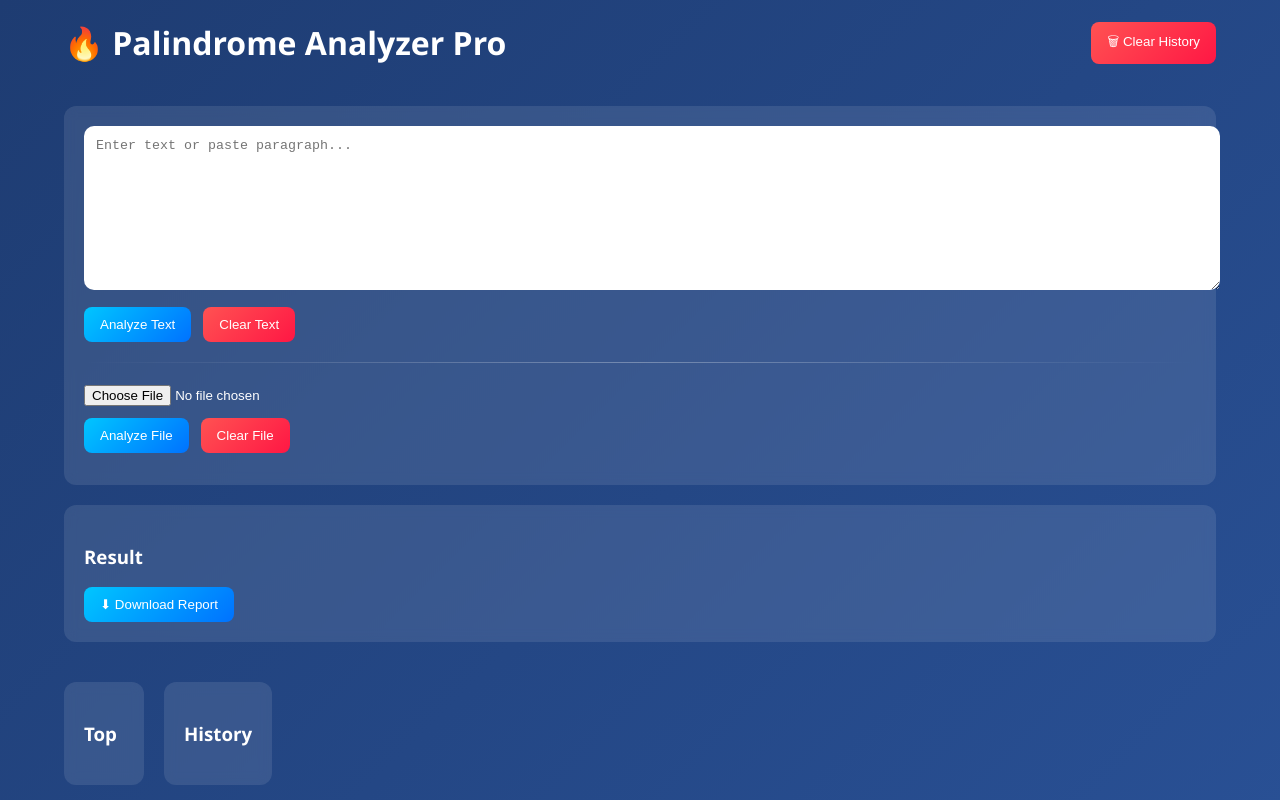
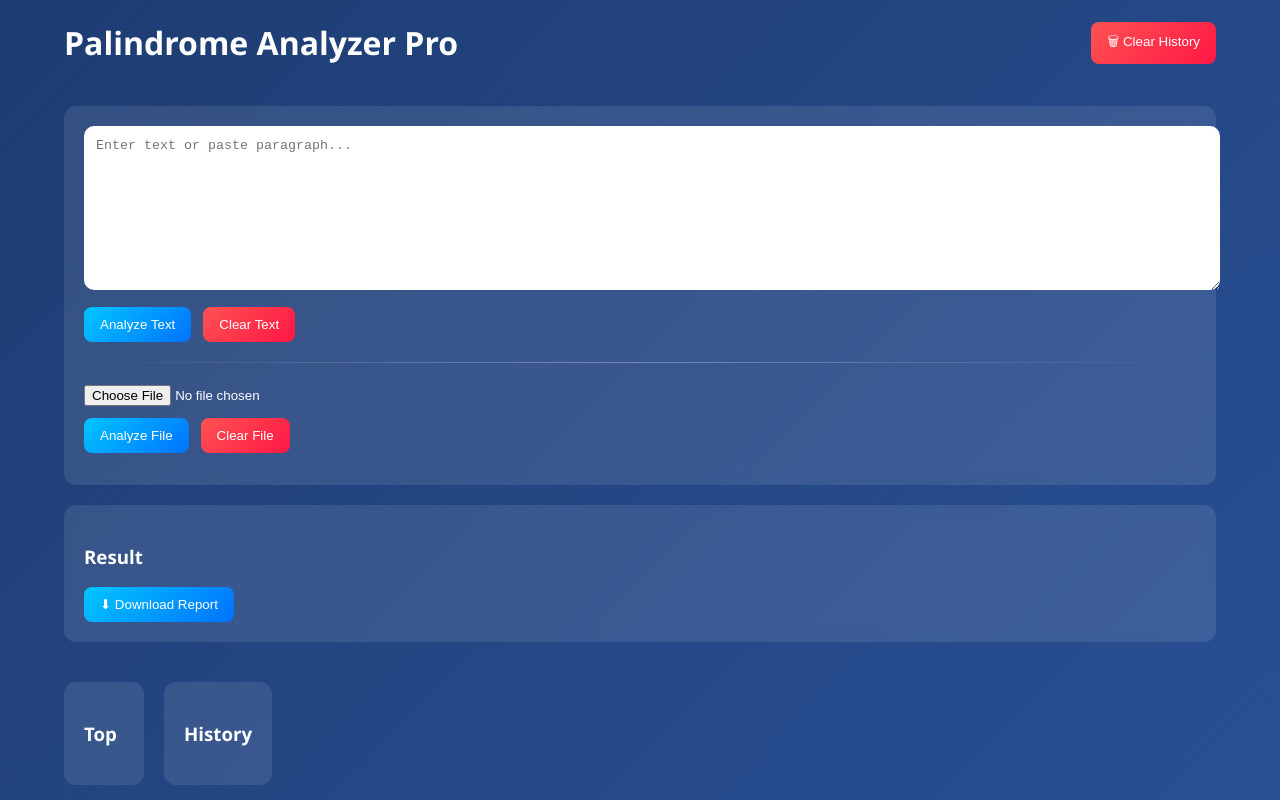
Before and after one commit to rishi555123/palindrome-analyzer, a website: page public/index.html in a window 1280 px wide. Shown: the top 800 px of the page. Drawn offline with nearby package versions, Linux system fonts and the light colour scheme; no server answers.

Commit message:
Update index.html

```diff
--- a/public/index.html
+++ b/public/index.html
@@ -10,7 +10,7 @@
 
   <!-- 🔝 TOP BAR -->
   <div class="top-bar">
-    <h1>🔥 Palindrome Analyzer Pro</h1>
+    <h1>Palindrome Analyzer Pro</h1>
     <button class="danger-btn" onclick="clearHistory()">🗑 Clear History</button>
   </div>
 
```
